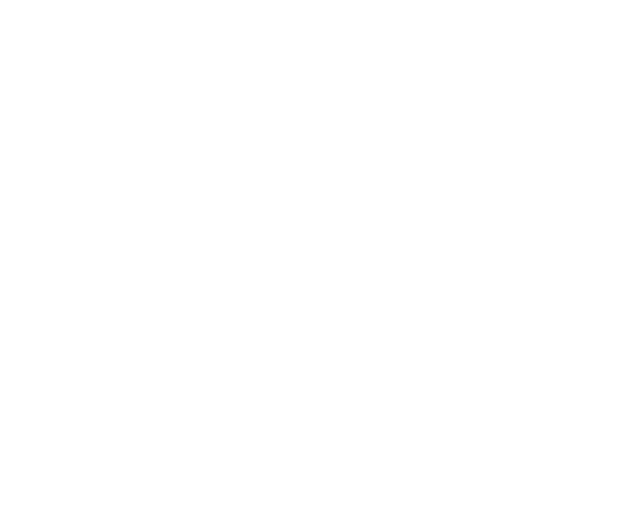
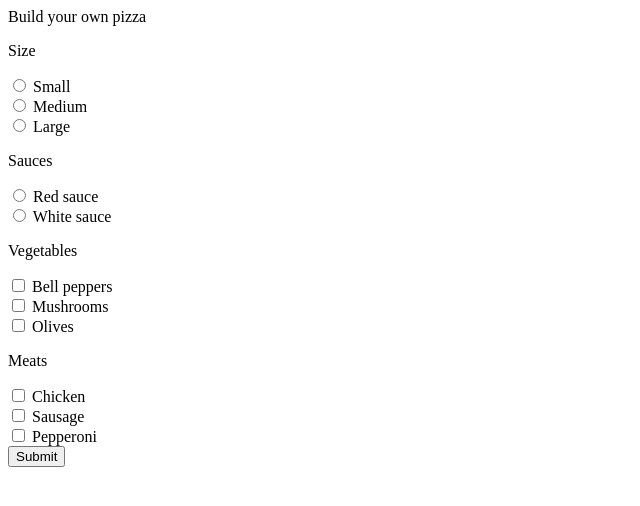
Before and after one commit to Nick-Guzy/fourth-code-review, a plain HTML site: page index.html in a window 1280 px wide. Shown: the whole page, without its empty margins (0-640 px from the left). Drawn offline with Linux system fonts and the light colour scheme.

Commit message:
Give users options for size, sauce, toppings

```diff
--- a/index.html
+++ b/index.html
@@ -9,6 +9,42 @@
   <title>Fourth-code-review</title>
 </head>
 <body>
+  <div id="header"><header>Build your own pizza</header></div>
+  <div id="inpuut-area">
+    <form>
+      <div>
+        <p>Size</p>
+        <input type="radio" id="size1" name="small" value="size">
+        <label for="size">Small</label><br>
+        <input type="radio" id="size2" name="medium" value="size">
+        <label for="size">Medium</label><br>
+        <input type="radio" id="size3" name="large" value="size">
+        <label for="size">Large</label><br>
+        <p>Sauces</p>
+        <input type="radio" id="sauce1" name="red" value="sauce">
+        <label for="sauce">Red sauce</label><br>
+        <input type="radio" id="sauce2" name="white" value="sauce">
+        <label for="sauce">White sauce</label><br>
+        <p>Vegetables</p>
+        <input type="checkbox" id="topping1" name="topping1" value="toppings">
+        <label for="toppings">Bell peppers</label><br>
+        <input type="checkbox" id="topping2" name="topping2" value="toppings">
+        <label for="toppings">Mushrooms</label><br>
+        <input type="checkbox" id="topping3" name="topping3" value="toppings">
+        <label for="toppings">Olives</label><br>
+        <p>Meats</p>
+        <input type="checkbox" id="topping4" name="topping4" value="toppings">
+        <label for="toppings">Chicken</label><br>
+        <input type="checkbox" id="topping5" name="topping5" value="toppings">
+        <label for="toppings">Sausage</label><br>
+        <input type="checkbox" id="topping6" name="topping6" value="toppings">
+        <label for="toppings">Pepperoni</label><br>
+    </div>
+    <div>
+      <button type="submit">Submit</button>
+    </div>
+    </form>
 
+  </div>
 </body>
 </html>
```
